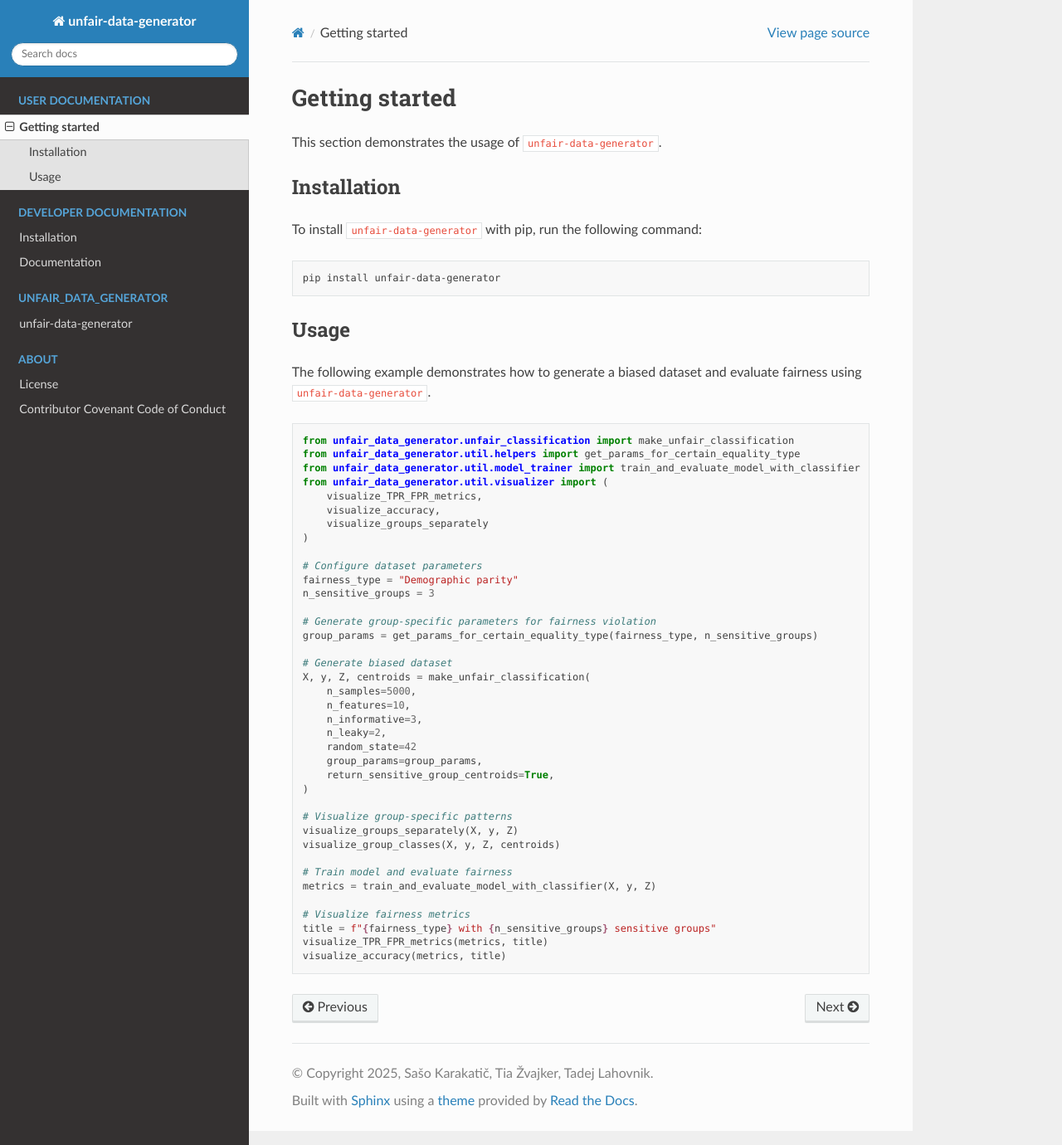
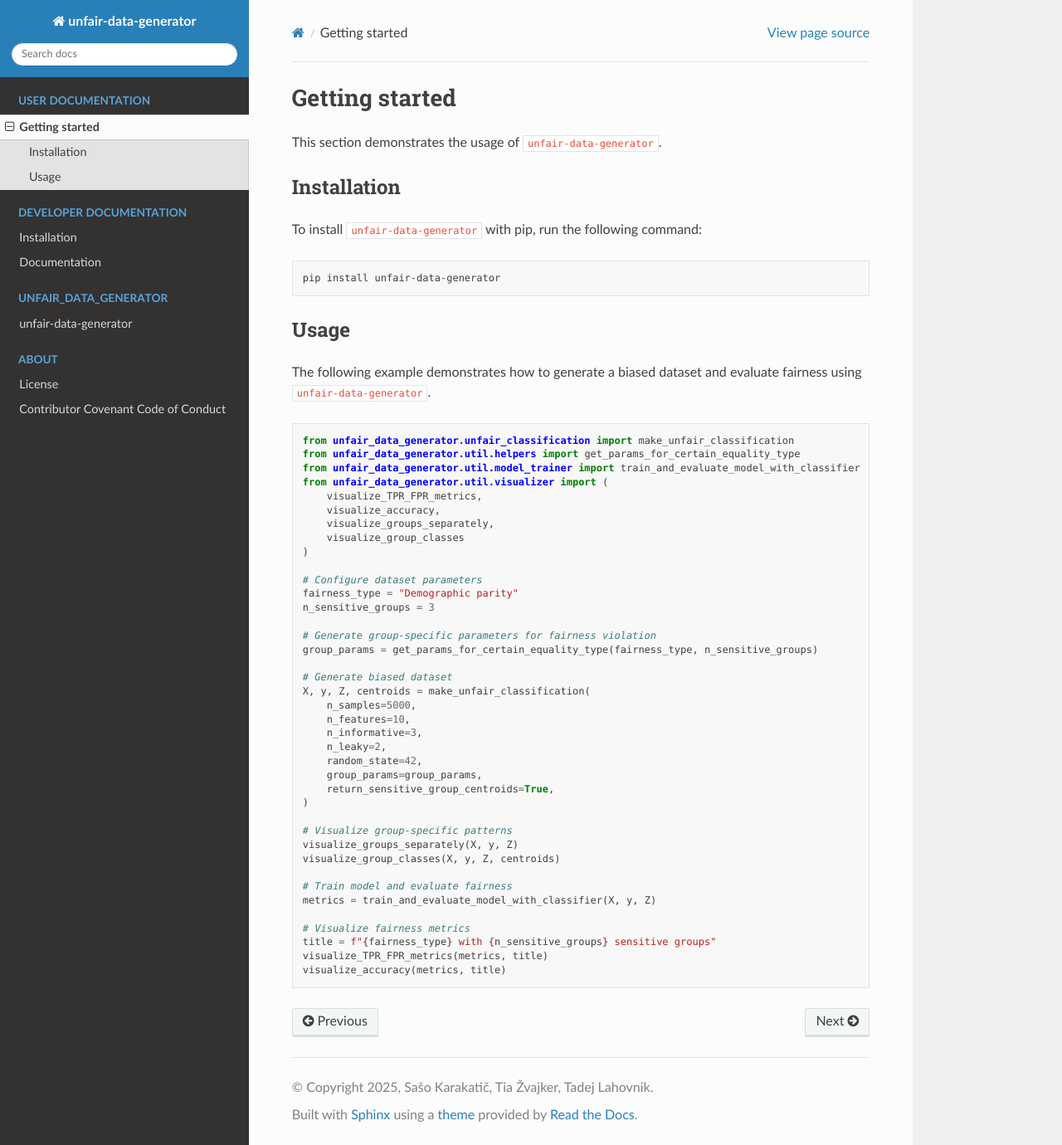
Before and after one commit to tiazv/unfair-data-generator, a Sphinx documentation site: the page built from docs/user/usage.rst, in a window 1280 px wide and 1380 px high. Shown: the whole window at 83% size. Built offline with Sphinx 7.4.7 and the Read the Docs theme 3.1.0, drawn with Linux system fonts in a browser that asks for light colours.

Commit message:
doc: missing imports to Sphinx documentation

```diff
--- a/docs/user/usage.rst
+++ b/docs/user/usage.rst
@@ -25,7 +25,8 @@ The following example demonstrates how to generate a biased dataset and evaluate
     from unfair_data_generator.util.visualizer import (
         visualize_TPR_FPR_metrics,
         visualize_accuracy,
-        visualize_groups_separately
+        visualize_groups_separately,
+        visualize_group_classes
     )
 
     # Configure dataset parameters
@@ -41,7 +42,7 @@ The following example demonstrates how to generate a biased dataset and evaluate
         n_features=10,
         n_informative=3,
         n_leaky=2,
-        random_state=42
+        random_state=42,
         group_params=group_params,
         return_sensitive_group_centroids=True,
     )
```
